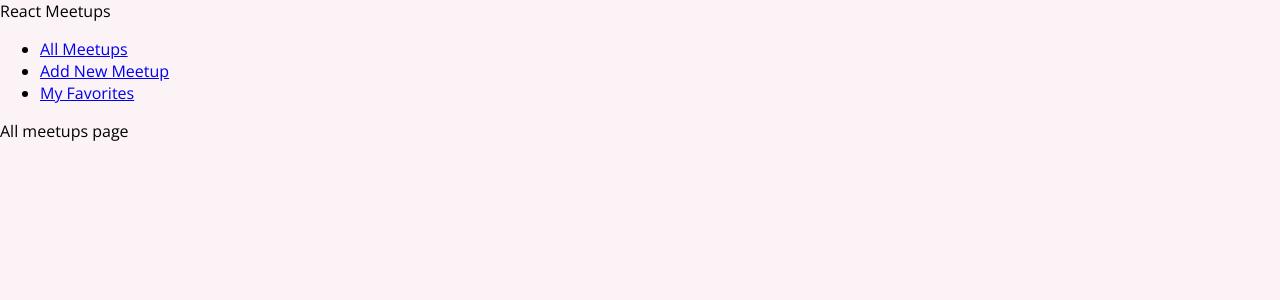
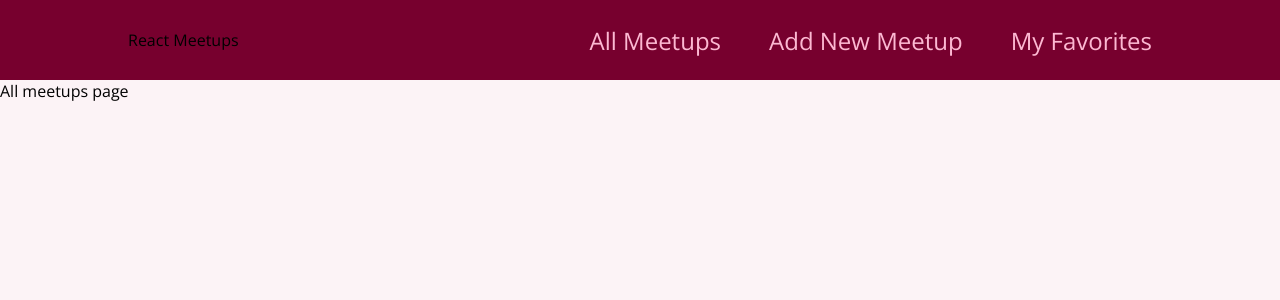
Before and after one commit to brettmadrid/meetup, a React (Create React App) app: page / in a window 1280 px wide. Shown: the top 300 px of the page. Built offline with nearby package versions, Linux system fonts and the light colour scheme.

Commit message:
added cdd module to MainNavigation

```diff
--- a/src/components/layout/MainNavigation.js
+++ b/src/components/layout/MainNavigation.js
@@ -1,8 +1,9 @@
 import { Link } from 'react-router-dom';
+import classes from './MainNavigation.module.css';
 
 function MainNavigation() {
   return (
-    <header>
+    <header className={classes.header}>
       <div>React Meetups</div>
       <nav>
         <ul>
--- /dev/null
+++ b/src/components/layout/MainNavigation.module.css
@@ -0,0 +1,47 @@
+.header {
+  width: 100%;
+  height: 5rem;
+  display: flex;
+  align-items: center;
+  justify-content: space-between;
+  background-color: #77002e;
+  padding: 0 10%;
+}
+
+.logo {
+  font-size: 2rem;
+  color: white;
+  font-weight: bold;
+}
+
+.header ul {
+  list-style: none;
+  margin: 0;
+  padding: 0;
+  display: flex;
+  align-items: baseline;
+}
+
+.header li {
+  margin-left: 3rem;
+}
+
+.header a {
+  text-decoration: none;
+  font-size: 1.5rem;
+  color: #fcb8d2;
+}
+
+.header a:hover,
+.header a:active,
+.header a.active {
+  color: white;
+}
+
+.badge {
+  background-color: #cc2062;
+  color: white;
+  border-radius: 12px;
+  padding: 0 1rem;
+  margin-left: 0.5rem;
+}
```
